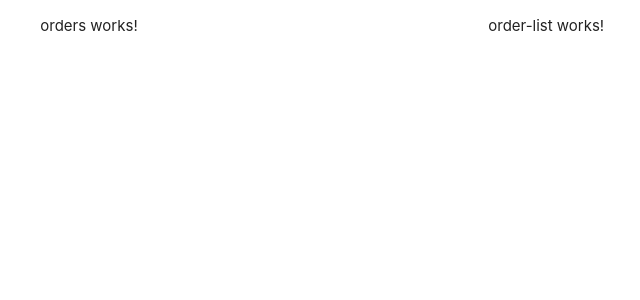
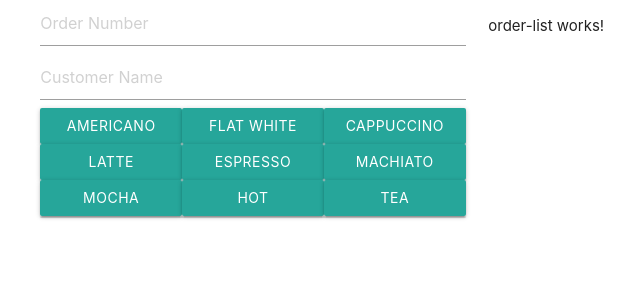
Before and after one commit to DevBensmaine/CRUD-ANGULAR-FIREBASE, an Angular app: page / in a window 1280 px wide. Shown: the top 300 px of the page, without its empty margins (163-803 px from the left). Built offline with nearby package versions, Linux system fonts and the light colour scheme.

Commit message:
create order form

```diff
--- a/src/app/orders/orders.component.html
+++ b/src/app/orders/orders.component.html
@@ -1 +1,21 @@
-<p>orders works!</p>
+<form [formGroup]="form" (ngSubmit)="onSubmit()" >
+  <input placeholder="Order Number"
+         formControlName="orderNumber"
+         type="text"
+         class="input-field col s12">
+  <input placeholder="Customer Name"
+         formControlName="customerName"
+         type="text"
+         class="input-field col s12">
+
+  <button class="waves-effect waves-light btn col s4"
+        *ngFor="let coffee of coffees"
+        (click)="addCoffee(coffee)">
+{{coffee}}
+</button><ul class="collection">
+    <li *ngFor="let coffee of coffeeOrder">
+        <span class="col s11"> {{ coffee }} </span>
+        <a class="col s1" (click)="removeCoffee(coffee)">x</a>
+    </li>
+</ul>
+</form>
--- a/src/app/orders/orders.component.ts
+++ b/src/app/orders/orders.component.ts
@@ -1,6 +1,6 @@
 import { Component, OnInit } from '@angular/core';
 import { FormControl, FormGroup } from '@angular/forms';
-import { OrdersService } from "../shared/orders.service";
+import { OrdersService } from '../shared/orders.service';
 
 @Component({
   selector: 'app-orders',
@@ -8,12 +8,37 @@
   styleUrls: ['./orders.component.css'],
 })
 export class OrdersComponent implements OnInit {
-  constructor() {}
   form = new FormGroup({
     customerName: new FormControl(''),
     orderNumber: new FormControl(''),
     coffeeOrder: new FormControl(''),
     completed: new FormControl(false),
   });
+  coffees = [
+    'Americano',
+    'Flat White',
+    'Cappuccino',
+    'Latte',
+    'Espresso',
+    'Machiato',
+    'Mocha',
+    'Hot Chocolate',
+    'Tea',
+  ];
+
+  coffeeOrder = [];
+
+  constructor(private ordersService: OrdersService) {}
+
+  addCoffee = (coffee) => this.coffeeOrder.push(coffee);
+  removeCoffee = (coffee) => {
+    let index = this.coffeeOrder.indexOf(coffee);
+    if (index > -1) this.coffeeOrder.splice(index, 1);
+  };
+
   ngOnInit(): void {}
+
+  onSubmit(){
+
+  }
 }
```
